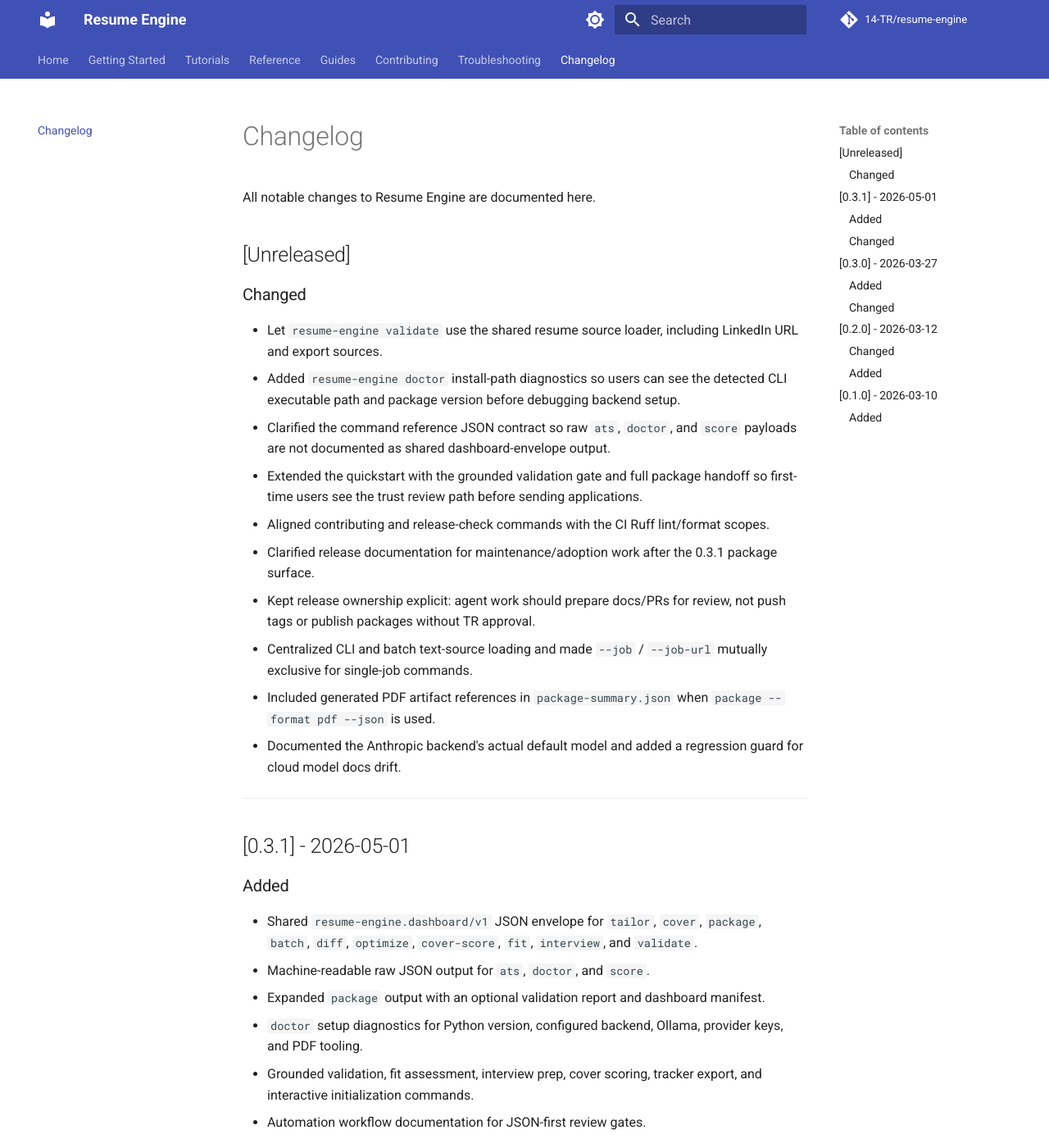
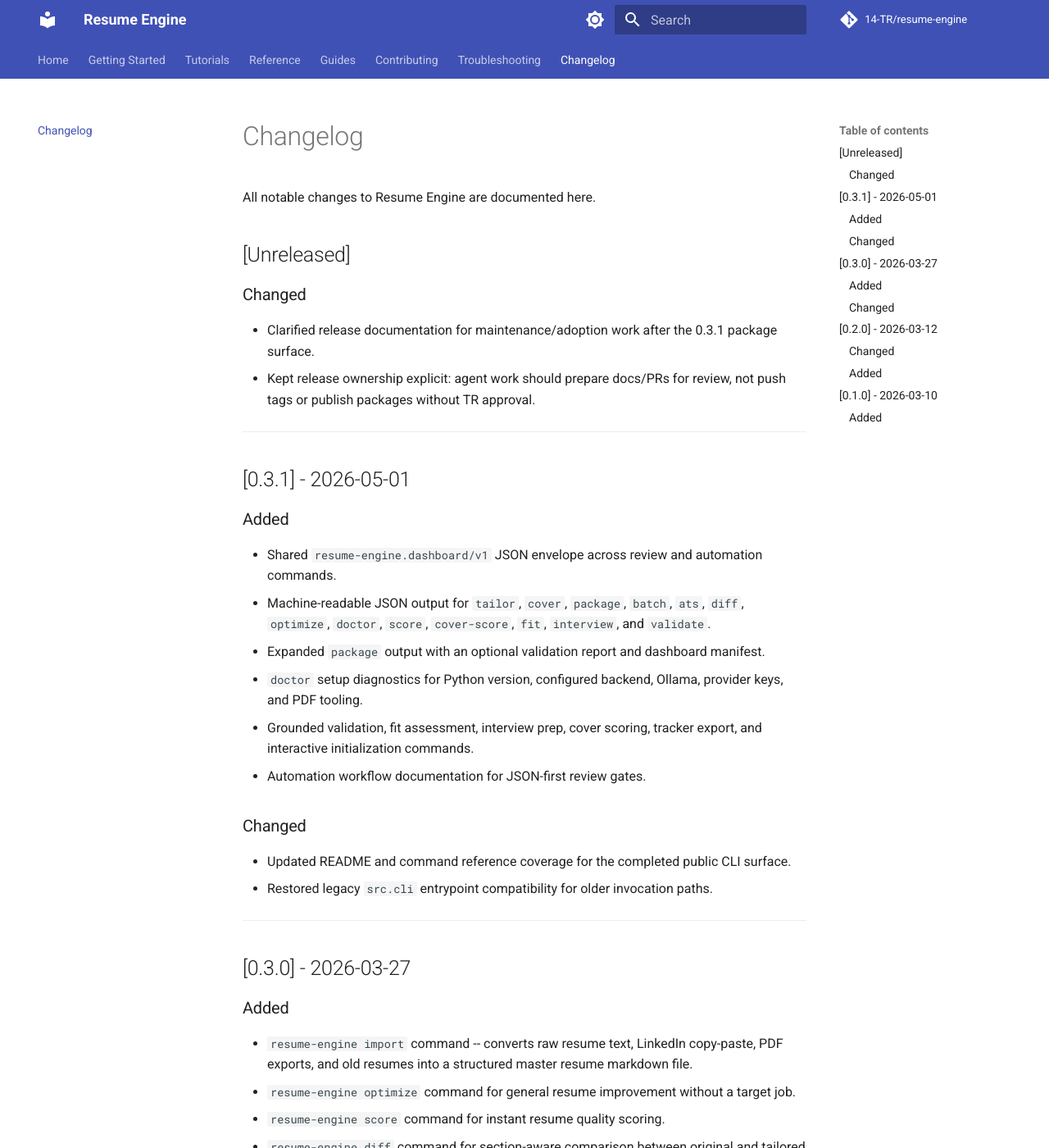
Before and after one commit to 14-TR/resume-engine, an MkDocs documentation site: the page built from docs/changelog.md, in a window 1280 px wide and 1400 px high. Shown: the whole window at 82% size. Built offline with MkDocs 1.6.1 and Material for MkDocs 9.7.7, drawn with Linux system fonts in a browser that asks for light colours; comment, search, counter and statistics services are not loaded.

Commit message:
docs: sync release changelog for next PR

```diff
--- a/docs/changelog.md
+++ b/docs/changelog.md
@@ -5,24 +5,16 @@
 ## [Unreleased]
 
 ### Changed
-- Let `resume-engine validate` use the shared resume source loader, including LinkedIn URL and export sources.
-- Added `resume-engine doctor` install-path diagnostics so users can see the detected CLI executable path and package version before debugging backend setup.
-- Clarified the command reference JSON contract so raw `ats`, `doctor`, and `score` payloads are not documented as shared dashboard-envelope output.
-- Extended the quickstart with the grounded validation gate and full package handoff so first-time users see the trust review path before sending applications.
-- Aligned contributing and release-check commands with the CI Ruff lint/format scopes.
 - Clarified release documentation for maintenance/adoption work after the 0.3.1 package surface.
 - Kept release ownership explicit: agent work should prepare docs/PRs for review, not push tags or publish packages without TR approval.
-- Centralized CLI and batch text-source loading and made `--job` / `--job-url` mutually exclusive for single-job commands.
-- Included generated PDF artifact references in `package-summary.json` when `package --format pdf --json` is used.
-- Documented the Anthropic backend's actual default model and added a regression guard for cloud model docs drift.
 
 ---
 
 ## [0.3.1] - 2026-05-01
 
 ### Added
-- Shared `resume-engine.dashboard/v1` JSON envelope for `tailor`, `cover`, `package`, `batch`, `diff`, `optimize`, `cover-score`, `fit`, `interview`, and `validate`.
-- Machine-readable raw JSON output for `ats`, `doctor`, and `score`.
+- Shared `resume-engine.dashboard/v1` JSON envelope across review and automation commands.
+- Machine-readable JSON output for `tailor`, `cover`, `package`, `batch`, `ats`, `diff`, `optimize`, `doctor`, `score`, `cover-score`, `fit`, `interview`, and `validate`.
 - Expanded `package` output with an optional validation report and dashboard manifest.
 - `doctor` setup diagnostics for Python version, configured backend, Ollama, provider keys, and PDF tooling.
 - Grounded validation, fit assessment, interview prep, cover scoring, tracker export, and interactive initialization commands.
```
Also changed, not shown: CHANGELOG.md (+0 -4 lines), docs/contributing.md (+1 -1 lines), docs/reference/commands.md (+1 -1 lines).
